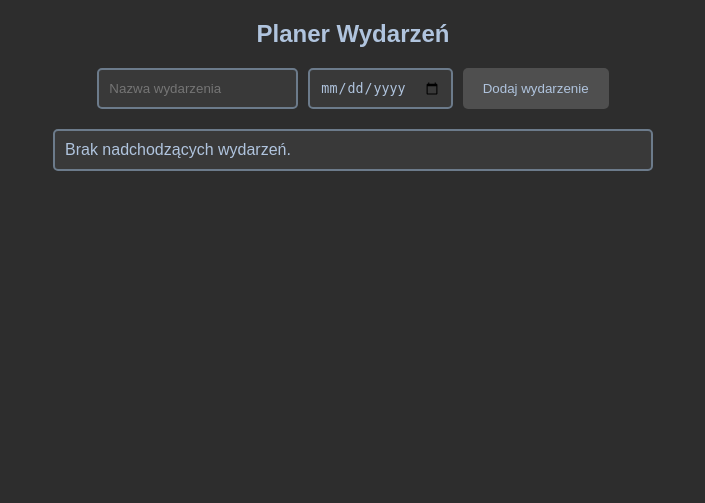
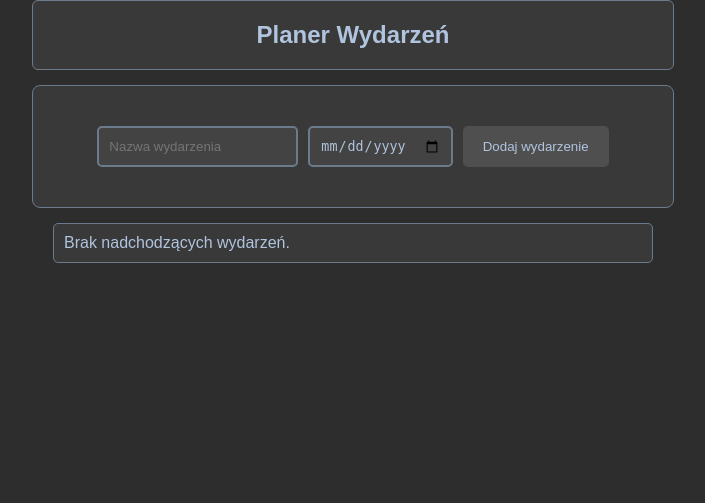
Before and after one commit to ScreamOff/HomeDomain, a Flask app: page /planner/planner in a window 1280 px wide. Shown: the part 77-580 px from the top of the page, without its empty margins (287-992 px from the left). Run offline with Flask 3, Linux system fonts and the light colour scheme; some libraries are stand-ins or nearby versions.

Commit message:
base version 6 planner modded 1

```diff
--- a/applications/planner/templates/planner.html
+++ b/applications/planner/templates/planner.html
@@ -10,11 +10,13 @@
 <h2>Planer Wydarzeń</h2>
 
 <!-- Formularz dodawania wydarzenia -->
+    <div class="container">
 <form action="{{ url_for('planner.show_planner') }}" method="POST">
     <input type="text" name="title" placeholder="Nazwa wydarzenia" required>
     <input type="date" name="date" required>
     <button type="submit">Dodaj wydarzenie</button>
 </form>
+    </div>
 
 <!-- Lista nadchodzących wydarzeń -->
 <ul class="events-list">
--- a/static/css/planner.css
+++ b/static/css/planner.css
@@ -1,6 +1,12 @@
 h2 {
+    background-color: var(--container-background);
+    max-width: 600px;
+    padding: 20px;
     color: var(--text-color);
+    margin: 0 auto 15px;
     text-align: center;
+    border-radius: 6px;
+    border: 1px solid var(--highlight-color);
 }
 
 form {
@@ -17,7 +23,14 @@ input[type="text"], input[type="date"] {
     background-color: var(--container-background);
     color: var(--text-color);
 }
-
+.container {
+    padding: 20px;
+    max-width: 600px;
+    margin: 0 auto 15px;
+    background-color: var(--container-background);
+    border: 1px solid var(--highlight-color);
+    border-radius: 8px;
+}
 button[type="submit"] {
     padding: 10px 20px;
     border-radius: 5px;
@@ -43,7 +56,7 @@ button[type="submit"]:hover {
     display: flex;
     justify-content: space-between;
     padding: 10px;
-    border: 2px solid var(--highlight-color);
+    border: 1px solid var(--highlight-color);
     border-radius: 5px;
     margin-bottom: 10px;
     background-color: var(--container-background);
```
